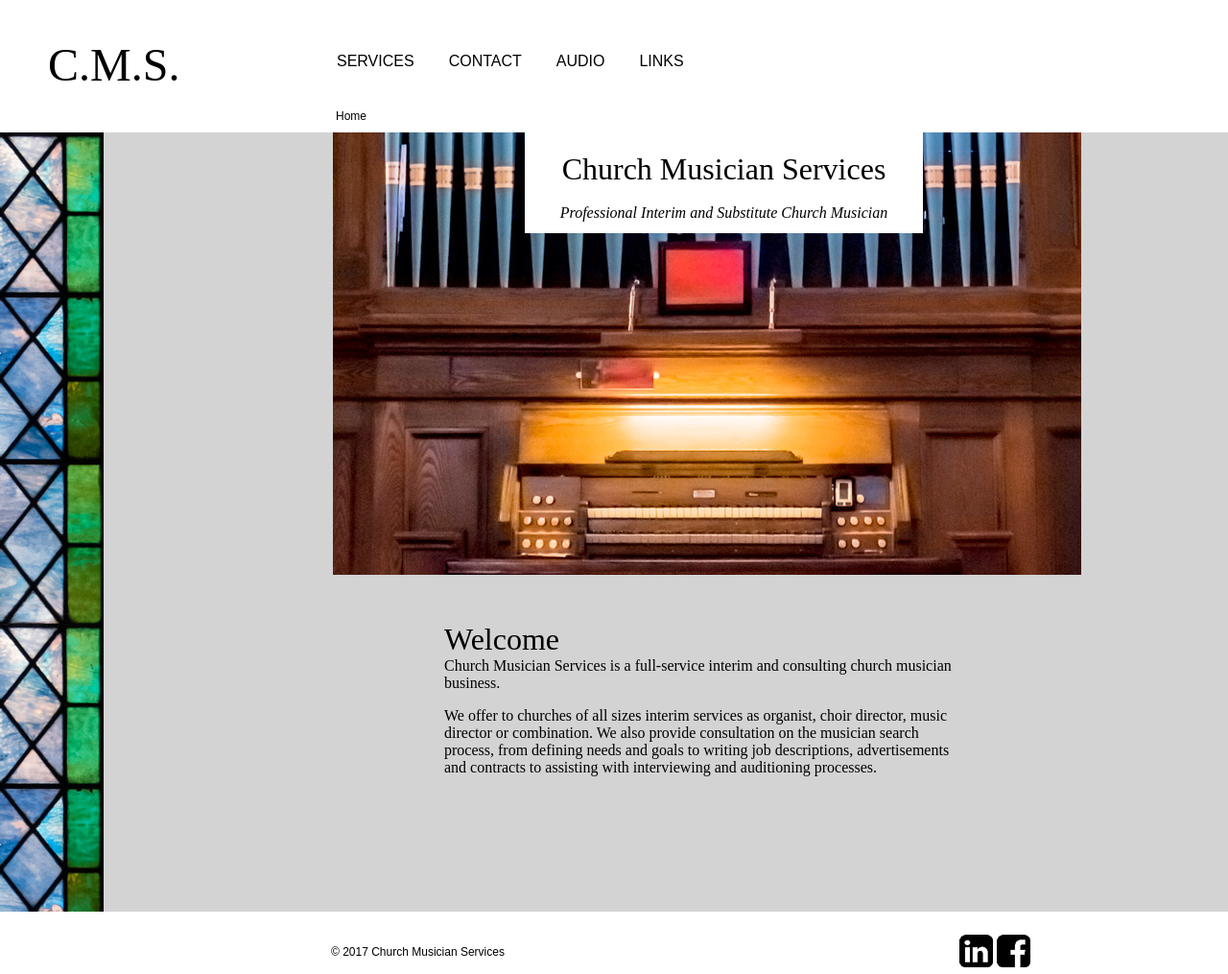
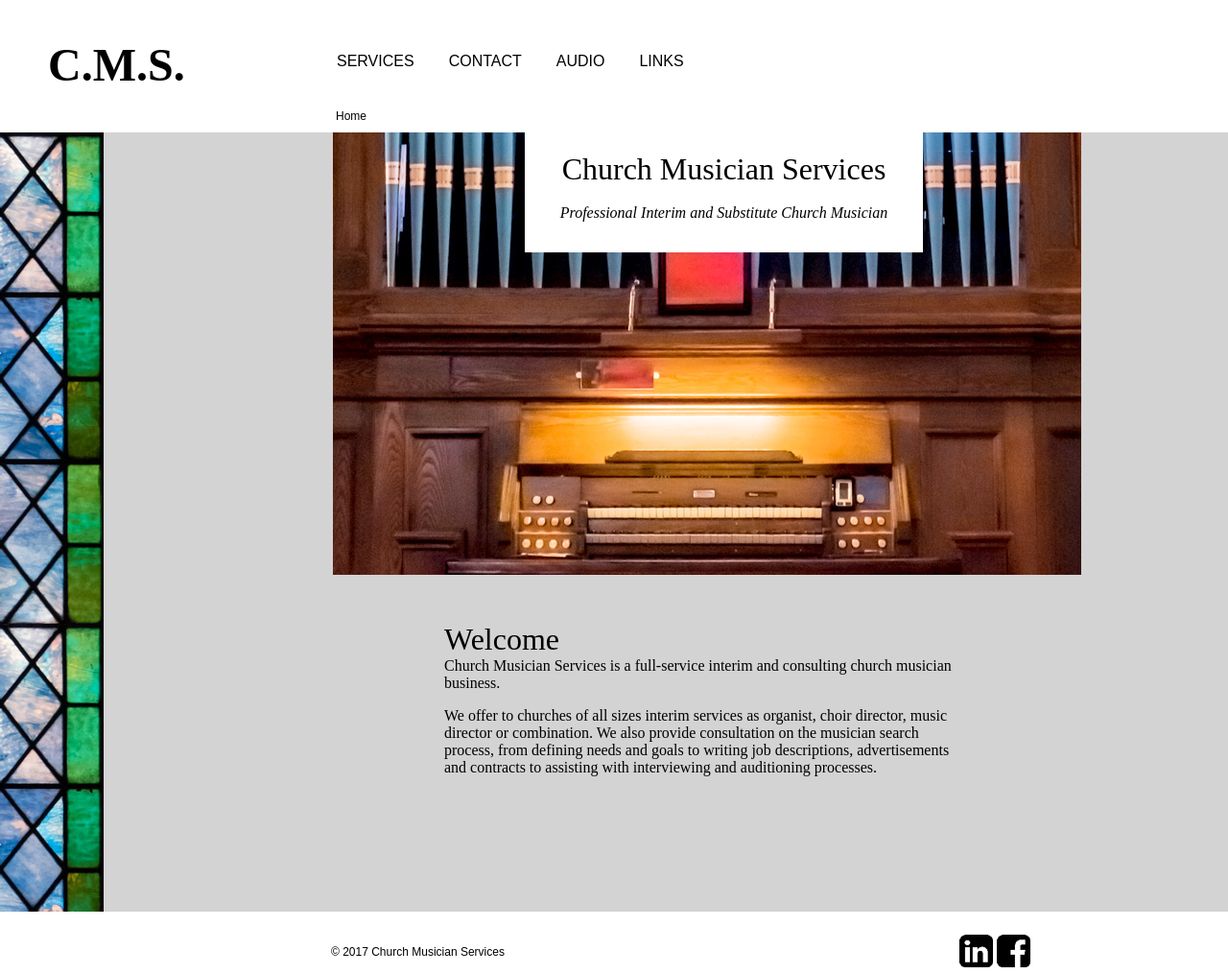
Before and after one commit to gmerklin/gmerklin.github.io, a plain HTML site: page index.html in a window 1280 px wide. Shown: the top 1015 px of the page at 96% size. Drawn offline with Linux system fonts and the light colour scheme.

Commit message:
updates type and formatting

```diff
--- a/index.html
+++ b/index.html
@@ -1,20 +1,29 @@
 <html>
     <head>
+        <title>Church Musician Services</title>
+        <meta name="description" content="Church Musician Services webpage" />
+        <meta name="keywords" content="music, freelance organist, church"/>
+        <meta http-equiv="author" content="Gregory Merklin" />
         <link rel=stylesheet href="style.css" type="text/css">
         <script src="https://use.typekit.net/rxp4lee.js"></script>
-<script>try{Typekit.load({ async: true });}catch(e){}</script>
+        <script>try{Typekit.load({ async: true });}catch(e){}</script>
     </head>
 
     <body>
 
+        <!-- big box for the whole page -->
+
         <div class="page-container">
+
+            <!--        navbar, logo,  breadcrumbs    -->
+
             <header class="topbar">
                 <div id="logo">
                     <a href="index.html"><h1>C.M.S.</h1></a>
                 </div>
                 <div class="nav", id="navbar">
                     <ul>
-                       <li class="navlink" id="services"><a href="services.html">SERVICES</a></li>
+                        <li class="navlink" id="services"><a href="services.html">SERVICES</a></li>
                         <li class="navlink" id="contact"><a href="contact.html">CONTACT</a></li>
                         <li class="navlink" id="audio"><a href="audio.html">AUDIO</a></li>
                         <li class="navlink" id="links"><a href="links.html">LINKS</a></li>
@@ -22,15 +31,19 @@
                 </div>
                 <div class="nav2">
                     <ul class="breadcrumb">
-                    <li>Home</li>
+                        <li>Home</li>
                     </ul>
                 </div>
             </header>
 
             <div class="main-container">
 
+                <!--eyecandy, provided in css file -->
+
                 <div class="sidestuff">
                 </div>
+
+                <!--       main content  -->
 
                 <div class="middlestuff">
                     <div class="image-box">
@@ -48,19 +61,16 @@
                             Church Musician Services is a full-service interim and consulting church musician business.
                         </p>
                         <p>
-
-
                             We offer to churches of all sizes interim services as organist, choir director, music director or combination.  We also provide consultation on the musician search process, from defining needs and goals to writing job descriptions, advertisements and contracts to assisting with interviewing and auditioning processes.</p>
                     </div>
                 </div>
-
             </div>
             <footer>
                 <div id="copyright">
                     &copy; 2017 Church Musician Services
                 </div>
                 <div id="social">
-                <a href="https://www.linkedin.com"><img src="ilogo.png"></a>
+                    <a href="https://www.linkedin.com"><img src="ilogo.png"></a>
                     <a href="https://www.facebook.com"><img src="flogo.png"></a>
                 </div>
             </footer>
--- a/style.css
+++ b/style.css
@@ -24,12 +24,7 @@ time, mark, audio, video {
 }
 
 /*generic settings applicable to all pages */
-/*
 
-html{
-    min-height: 100% ;
-}
-*/
 body{
     font-family: "arno-pro", "Arno Pro", serif ;
     font-weight: 400 ;
@@ -57,8 +52,6 @@ p{
 }
 
 .page-container{
-/*    min-height: 100% ;*/
-
     overflow: auto ;
     background-color: lightgray ;
     position: relative ;
@@ -81,11 +74,11 @@ p{
 }
 #logo a{
     color: black  ;
+    font-weight: 700 ;
     text-decoration: none ;
 }
 .nav a{
     font-family: "source-sans-pro", "Source Sans Pro", sans-serif;
-    /*            font-weight: 400  ;*/
     color: black ;
     text-decoration: none ;
 
@@ -143,10 +136,6 @@ ul.breadcrumb li+li:before {
     /*            height: 100%;*/
     min-height: 100% ;
     position: relative ;
-/*
-    padding-bottom: 1000em ;
-    margin-bottom: -1000em ;
-*/
     background-color: lightgray ;
     overflow: hidden ;
 
@@ -155,19 +144,13 @@ ul.breadcrumb li+li:before {
 /*styling for the side eye-candy */
 .sidestuff{
     width: 108px ;
-/*    min-height: 100% ;*/
     padding-bottom: 1000em ;
     margin-bottom: -1000em ;
-/*    height: 1000px ;*/
     background-image: url(left-border.jpg);
     float: left ;
+}
 
-    /*
-    position: relative ;
-    overflow: hidden;
-    */
-
-}
+/* styling for the picture of the organ and wordmark box */
 .image-box{
     height: 460px ;
     width: 780px ;
@@ -179,26 +162,19 @@ ul.breadcrumb li+li:before {
     width: 375px ;
     height: 85px ;
     margin-left: 200 ;
-    /*            margin-right: auto ;*/
     background-color: white ;
     position:absolute ;
     top: 0px ;
     text-align: center ;
-    padding-top: 20px ;
-    padding-left: 20px ;
-    padding-right: 20px ;
+    padding: 20px ;
 }
 /* the main section of the pages including photos on landing page */
+
 .middlestuff{
     position: relative;
     float: right ;
-/*    left: 108px ;*/
     width: 1258px ;
-    /*            margin-left: 288px ;*/
-
     min-height: 100% ;
-    /*                        height: 800px ;*/
-    /*            overflow: scroll ;*/
 }
 
 /*the container for the text that appears on all of the pages */
@@ -218,11 +194,7 @@ footer{
     height: 75px ;
     width: 1366px ;
     background-color: white ;
-/*
-    position: fixed;
-    bottom: 0px ;
-*/
-    /*            overflow: scroll;*/
+
 }
 #social{
     width: 75px ;
@@ -237,6 +209,7 @@ footer{
     font-family: "source-sans-pro", "Source Sans Pro", sans-serif ;
     font-size: 0.75em ;
 }
+
 /* specific page stylings */
 #totterpic{
     float: left ;
@@ -260,6 +233,8 @@ footer{
 .resume{
     margin-bottom: 1em ;
 }
+
+/* styling for the resume table */
 .job_table{
     margin-bottom: 1em ;
 }
```
Also changed, not shown: audio.html (+13 -9 lines), links.html (+13 -9 lines), recentwork.html (+11 -2 lines), services.html (+11 -3 lines).
